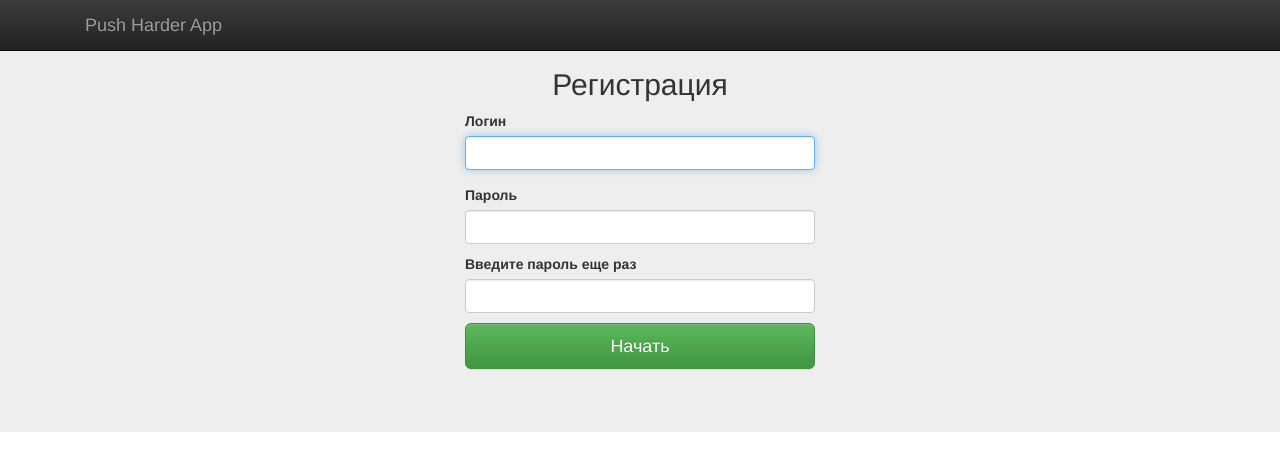
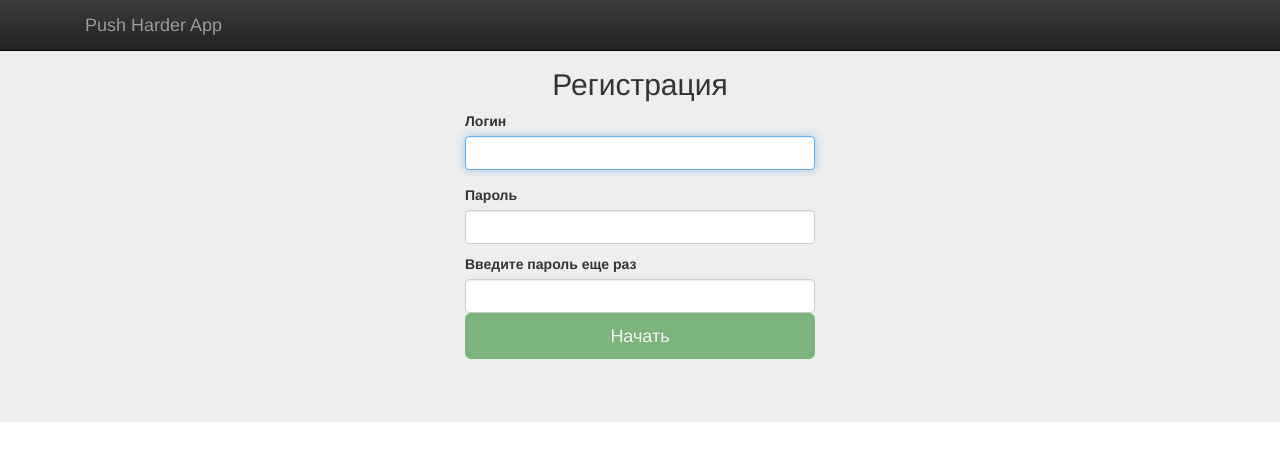
Before and after one commit to AlexeyOm/training-app, a React (Create React App) app: page / in a window 1280 px wide. Shown: the top 470 px of the page. Built offline with nearby package versions, Linux system fonts and the light colour scheme; no server answers.

Commit message:
registration form validation updated

```diff
--- a/src/components/register/Register.js
+++ b/src/components/register/Register.js
@@ -47,13 +47,13 @@ class Login extends React.Component {
       return 'success';
     }
     else {
-      alert('bad');
+      //alert('bad');
       return 'error';
     }
   }
 
   allCredAreOk() {
-    return this.validatePassword() === 'success' && this.validateLogin() === 'success' ? true : false;
+    return this.validatePassword() === 'success' && this.validateLogin() === 'success' ? false : false;
   }
 
 
@@ -102,6 +102,10 @@ class Login extends React.Component {
     }
   }
 
+  okDisabled() {
+    return !(this.validatePassword() === 'success' && this.validateLogin() === 'success');
+  }
+
 
   render () {
     return (
@@ -144,12 +148,14 @@ class Login extends React.Component {
             value={this.state.password2}
             onChange={this.handleChange}
           />
-          <HelpBlock>{this.state.password2Help}</HelpBlock>
+          <div hidden={this.state.password === this.state.password2}>
+            <HelpBlock>Пароли должны совпадать</HelpBlock>
+          </div>
           <Button
             bsStyle="success"
             bsSize="large"
             block
-            active={this.allCredAreOk()}
+            disabled={this.okDisabled()}
             >
               Начать
           </Button>
```
